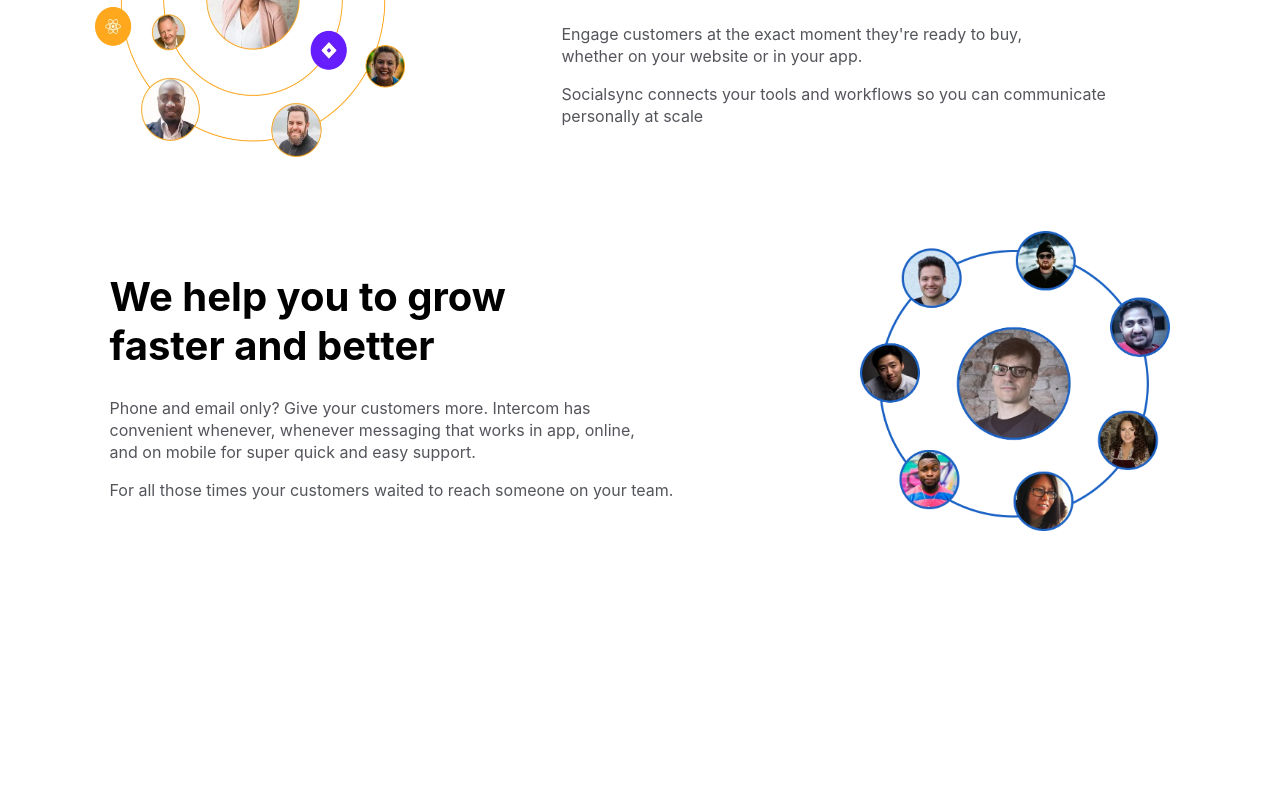
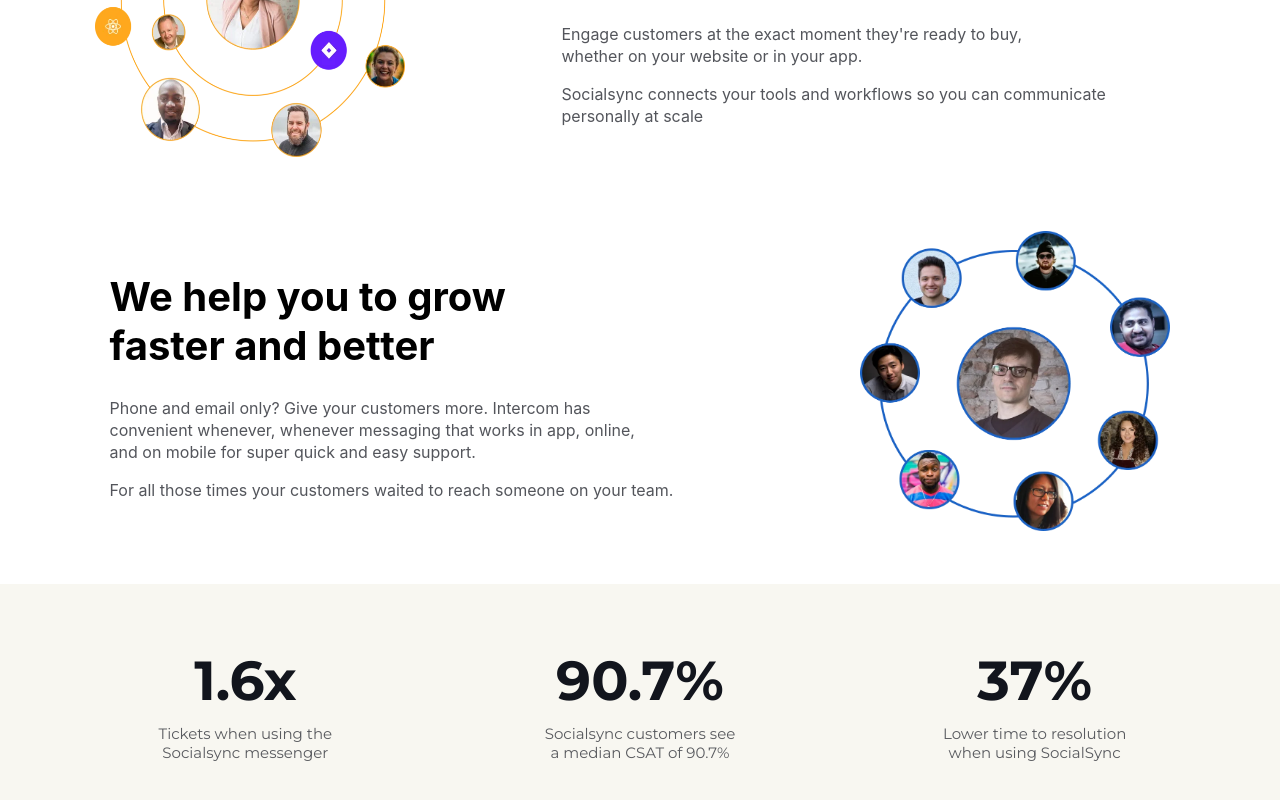
Before and after one commit to akinevans/socialsync, a React (Create React App) app: page / in a window 1280 px wide. Shown: the part 1311-2111 px from the top of the page. Before the commit the page ends 1895 px from the top, so only its background shows below. Built offline with nearby package versions, Linux system fonts and the light colour scheme.

Commit message:
Build Quantity and QuantitySpacer components with styling

```diff
--- a/src/App.js
+++ b/src/App.js
@@ -5,6 +5,7 @@
 import Hero_Spacer from "./components/Hero_Spacer";
 import Product_Services from "./components/Product_Services";
 import Pros from "./components/Pros";
+import QuantitySpacer from "./components/QuantitySpacer";
 
 function App() {
   return (
@@ -17,6 +18,7 @@
       />
       <Product_Services />
       <Pros />
+      <QuantitySpacer />
     </div>
   );
 }
--- /dev/null
+++ b/src/components/Quantity.css
@@ -0,0 +1,28 @@
+.quantity-wrapper {
+  display: flex;
+  flex-direction: column;
+  justify-content: center;
+  align-items: center;
+  width: 220px;
+  height: 230px;
+  /* border: 2px solid black; */
+}
+
+.quantity-wrapper h1,
+.quantity-wrapper p {
+  font-family: var(--body-font);
+  text-align: center;
+  color: var(--font-color);
+}
+
+.quantity-wrapper h1 {
+  font-size: 55px;
+  font-weight: 600;
+  margin: 0;
+}
+
+.quantity-wrapper p {
+  font-size: 15px;
+  color: #12151db0;
+  margin: 10px;
+}
--- /dev/null
+++ b/src/components/Quantity.js
@@ -0,0 +1,11 @@
+import React from "react";
+import "./Quantity.css";
+
+export default function Quantity(props) {
+  return (
+    <div className='quantity-wrapper'>
+      <h1>{props.number}</h1>
+      <p>{props.text}</p>
+    </div>
+  );
+}
--- /dev/null
+++ b/src/components/QuantitySpacer.css
@@ -0,0 +1,18 @@
+.quantity-spacer-outer-wrapper,
+.quantity-spacer-inner-wrapper {
+  display: flex;
+  flex-direction: row;
+  justify-content: space-around;
+  align-items: center;
+}
+
+.quantity-spacer-outer-wrapper {
+  width: var(--full-width);
+  background-color: var(--secondary-bg-color);
+  height: 250px;
+}
+
+.quantity-spacer-inner-wrapper {
+  width: calc(var(--desktop-width) - 20%);
+  height: 100%;
+}
--- /dev/null
+++ b/src/components/QuantitySpacer.js
@@ -0,0 +1,24 @@
+import React from "react";
+import Quantity from "./Quantity";
+import "./QuantitySpacer.css";
+
+export default function QuantitySpacer() {
+  return (
+    <div className='quantity-spacer-outer-wrapper'>
+      <div className='quantity-spacer-inner-wrapper'>
+        <Quantity
+          number='1.6x'
+          text='Tickets when using the Socialsync messenger'
+        />
+        <Quantity
+          number='90.7%'
+          text='Socialsync customers see a median CSAT of 90.7%'
+        />
+        <Quantity
+          number='37%'
+          text='Lower time to resolution when using SocialSync'
+        />
+      </div>
+    </div>
+  );
+}
```
